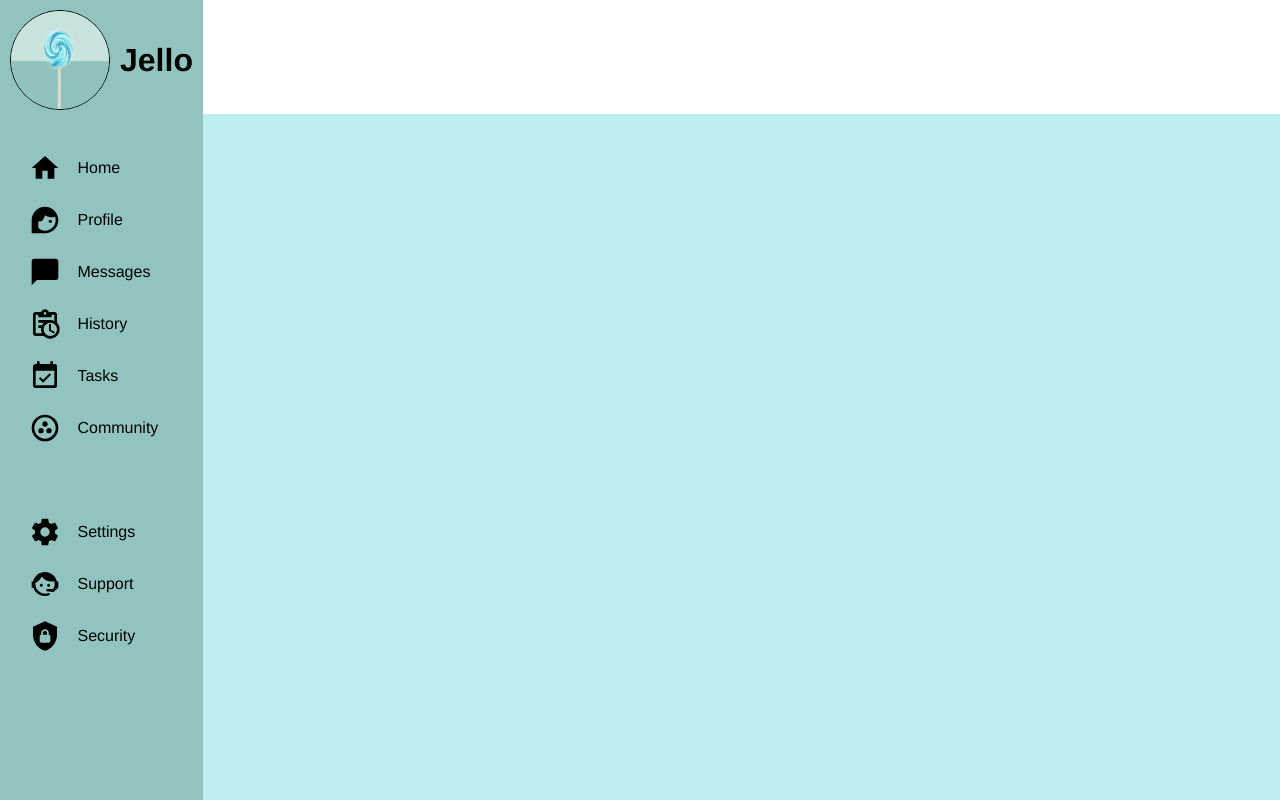
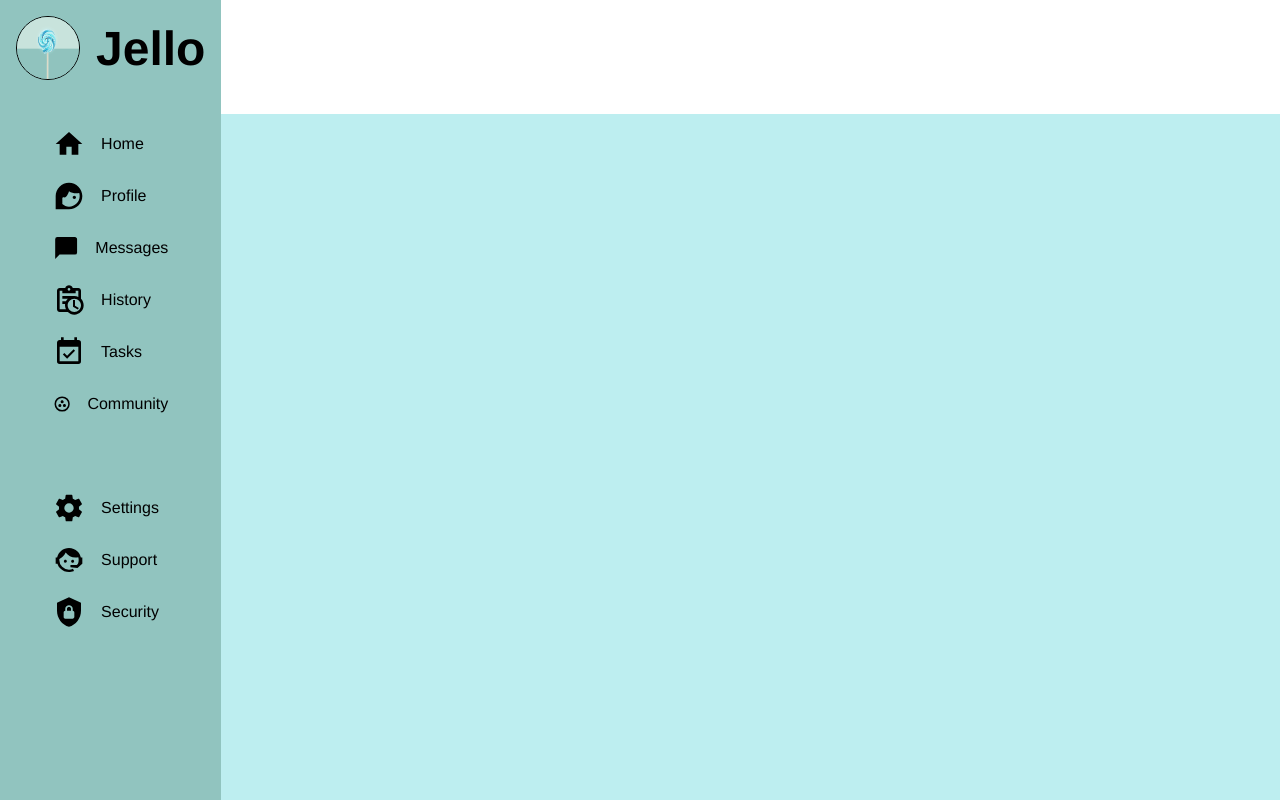
Before and after one commit to solarispolaris/admin-dashboard, a plain HTML site: page index.html in a window 1280 px wide. Drawn offline with Linux system fonts and the light colour scheme.

Commit message:
Change Element Sizing

```diff
--- a/styles.css
+++ b/styles.css
@@ -52,27 +52,27 @@ body{
 .logo{
     width: 100%;
     display: flex;
-    column-gap: 10px;
-
-    padding: 10px;
+    column-gap: 1rem;
+    padding: 1rem;
 }
 
 .logo img{
-    min-height: 100px;
-    max-width: 100px;
+    height: 4rem;
     background-size: cover;
     border-radius: 50%;
     border: 1px solid black;
+    align-self: center;
+    width: 4rem;
 }
 
 .logo p{
-    font-size: 2em;
+    font-size: 3em;
     font-weight: 800;
     align-self: center;
 }
 
 .toolbelt{
-    height: fit-content;
+
     display: grid;
     grid-template-columns: 1fr;
     grid-template-rows: repeat(10, 1fr);
@@ -84,13 +84,14 @@ body{
 
 .sidebar-control{
     display: flex;
-    column-gap: 1em;
-    width: 9em;
-    height: 2em;
+    column-gap: 1rem;
+    width: clamp(7rem, 9vw, 9rem);
+    height: 2rem;
 }
 
 .sidebar-control p{
     align-self: center;
+    font-size: clamp(1rem, 1vw, 2rem);
 }
 
 
```
